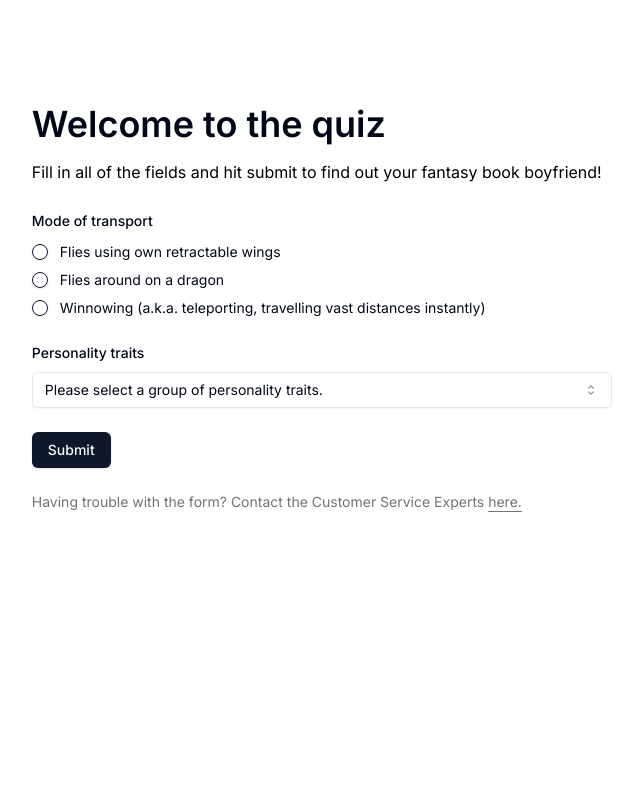
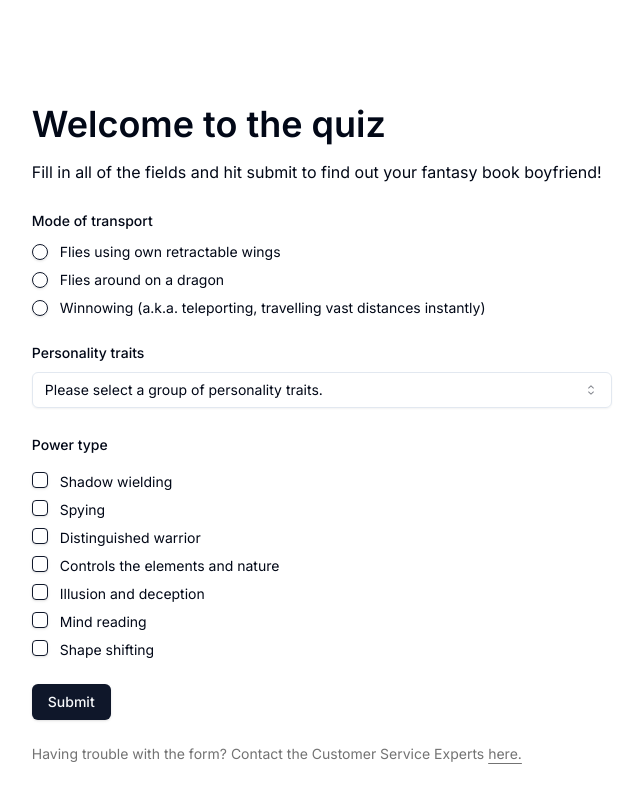
Before and after one commit to KatieB5/form-validation-app, a Next.js app: page /quiz in a window 1280 px wide. Shown: the part 520-1320 px from the top of the page, without its empty margins (173-816 px from the left). Built offline with nearby package versions, Linux system fonts and the light colour scheme; a web font is replaced by a local one.

Commit message:
added form field and validation

```diff
--- a/src/app/quiz/page.tsx
+++ b/src/app/quiz/page.tsx
@@ -14,7 +14,7 @@ export default function Page() {
           </h1>
         </div>
         <div className="flex flex-col gap-2">
-          <p className="text-md text-black pt-4 pb-4">
+          <p className="text-md pt-4 pb-4">
             Fill in all of the fields and hit submit to find out your fantasy book boyfriend!
           </p>
           <Quiz />
--- a/src/components/quiz/Quiz.tsx
+++ b/src/components/quiz/Quiz.tsx
@@ -4,6 +4,7 @@ import { zodResolver } from "@hookform/resolvers/zod";
 import { useForm } from "react-hook-form";
 import { z } from "zod";
 import { quizFormSchema, QuizForm } from "./types";
+import { items } from "./checkboxItems";
 
 import { Button } from "@/app/ui/button";
 import {
@@ -23,11 +24,15 @@ import {
   SelectTrigger,
   SelectValue,
 } from "@/app/ui/select";
+import { Checkbox } from "@/app/ui/checkbox";
 
 export function Quiz() {
   // 1. Define your form.
   const form = useForm<QuizForm>({
     resolver: zodResolver(quizFormSchema),
+    defaultValues: {
+      power: []
+    }
   });
 
   // 2. Define a submit handler.
@@ -103,12 +108,67 @@ export function Quiz() {
                   <SelectItem value="Quiet, mysterious, incredibly loyal and emotionally complex">
                     Quiet, mysterious, incredibly loyal and emotionally complex
                   </SelectItem>
-                  <SelectItem value="Loyal, fierce, witty and protective">Loyal, fierce, witty and protective</SelectItem>
-                  <SelectItem value="Charming with a darker side, fiercely protective, regal">Charming with a darker side, fiercely protective, regal</SelectItem>
-                  <SelectItem value="Ambitious, patient, a good negotiator, daddy issues">Ambitious, patient, a good negotiator, daddy issues</SelectItem>
-                  <SelectItem value="Rebellious, fiercely protective, strong sense of justice and loyal">Rebellious, fiercely protective, strong sense of justice and loyal</SelectItem>
+                  <SelectItem value="Loyal, fierce, witty and protective">
+                    Loyal, fierce, witty and protective
+                  </SelectItem>
+                  <SelectItem value="Charming with a darker side, fiercely protective, regal">
+                    Charming with a darker side, fiercely protective, regal
+                  </SelectItem>
+                  <SelectItem value="Ambitious, patient, a good negotiator, daddy issues">
+                    Ambitious, patient, a good negotiator, daddy issues
+                  </SelectItem>
+                  <SelectItem value="Rebellious, fiercely protective, strong sense of justice and loyal">
+                    Rebellious, fiercely protective, strong sense of justice and
+                    loyal
+                  </SelectItem>
                 </SelectContent>
               </Select>
+              <FormMessage />
+            </FormItem>
+          )}
+        />
+
+        <FormField
+          control={form.control}
+          name="power"
+          render={() => (
+            <FormItem>
+              <div className="mb-4">
+                <FormLabel>Power type</FormLabel>
+              </div>
+              {items.map((item) => (
+                <FormField
+                  key={item.id}
+                  control={form.control}
+                  name="power"
+                  render={({ field }) => {
+                    return (
+                      <FormItem
+                        key={item.id}
+                        className="flex flex-row items-start space-x-3 space-y-0"
+                      >
+                        <FormControl>
+                          <Checkbox
+                            checked={field.value?.includes(item.id)}
+                            onCheckedChange={(checked) => {
+                              return checked
+                                ? field.onChange([...field.value, item.id])
+                                : field.onChange(
+                                    field.value?.filter(
+                                      (value) => value !== item.id
+                                    )
+                                  );
+                            }}
+                          />
+                        </FormControl>
+                        <FormLabel className="text-sm font-normal">
+                          {item.label}
+                        </FormLabel>
+                      </FormItem>
+                    );
+                  }}
+                />
+              ))}
               <FormMessage />
             </FormItem>
           )}
--- /dev/null
+++ b/src/components/quiz/checkboxItems.tsx
@@ -0,0 +1,30 @@
+export const items = [
+  {
+    id: "shadows",
+    label: "Shadow wielding",
+  },
+  {
+    id: "spying",
+    label: "Spying",
+  },
+  {
+    id: "warrior",
+    label: "Distinguished warrior",
+  },
+  {
+    id: "nature",
+    label: "Controls the elements and nature",
+  },
+  {
+    id: "illusion and deception",
+    label: "Illusion and deception",
+  },
+  {
+    id: "mind reading",
+    label: "Mind reading",
+  },
+  {
+    id: "shape shifting",
+    label: "Shape shifting",
+  },
+] as const;
--- a/src/components/quiz/types.tsx
+++ b/src/components/quiz/types.tsx
@@ -26,9 +26,9 @@ export const quizFormSchema = z.object({
       required_error: "Please select book boyfriend personality traits.",
     }
   ),
-  // power: z.array(z.string()).refine((value) => value.length === 2, {
-  //   message: 'You must select exactly two items.',
-  // }),
+  power: z.array(z.string()).refine((value) => value.length === 2, {
+    message: 'You must select exactly two items.',
+  }),
 });
 
 export type QuizForm = z.infer<typeof quizFormSchema>;
```
